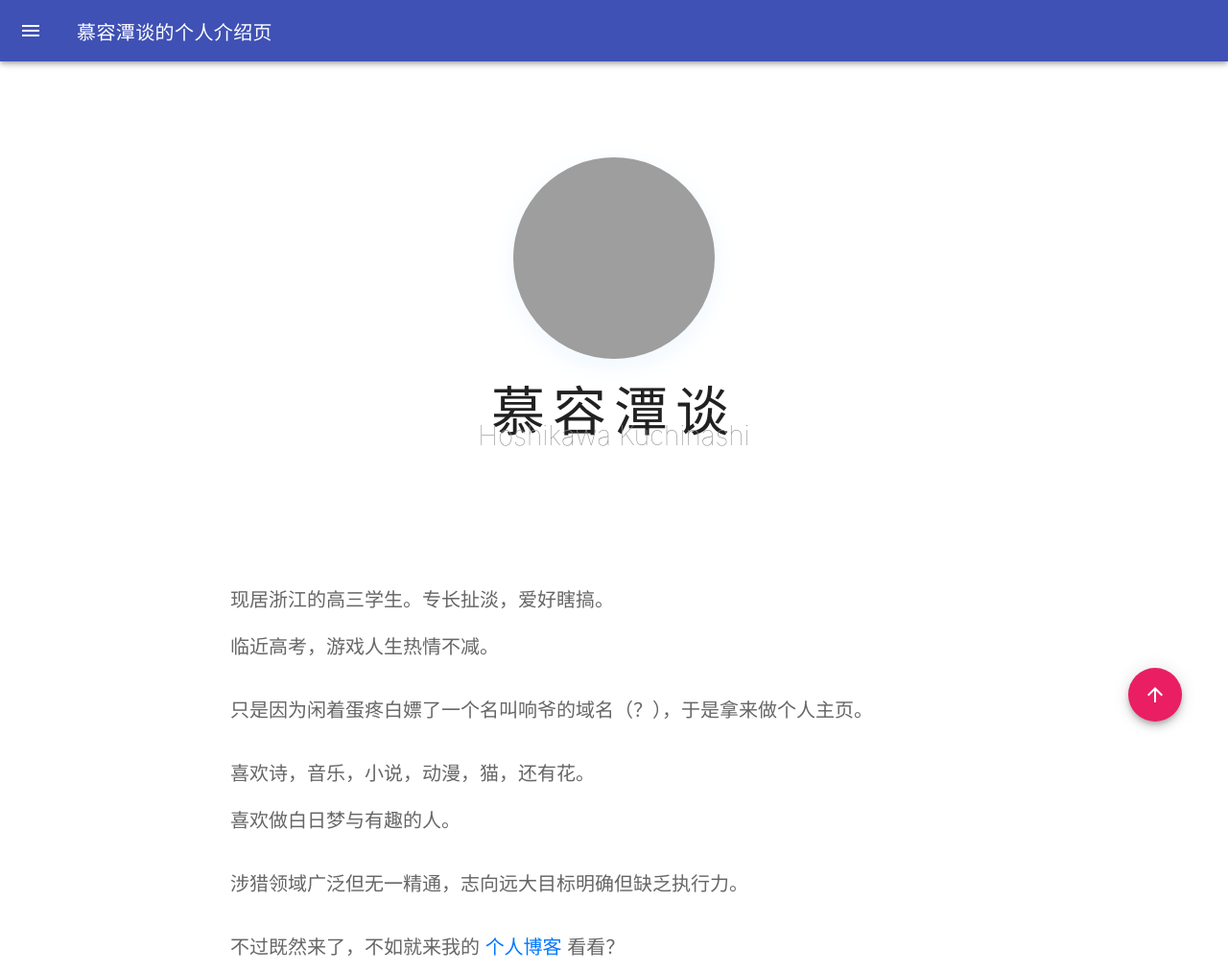
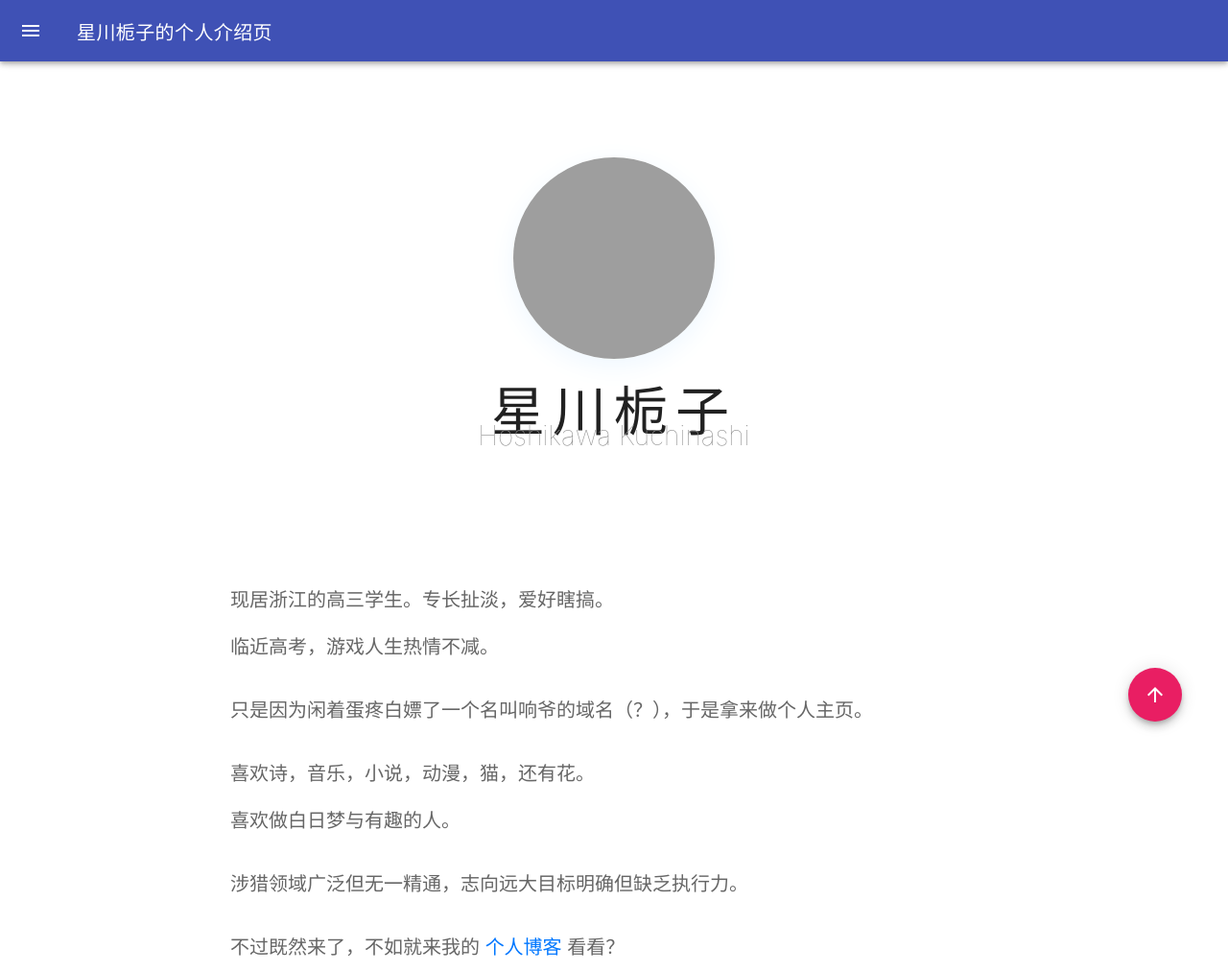
Before and after one commit to MioAkitsuki/Akia, a website: page index.html in a window 1280 px wide. Shown: the whole page at 96% size. Drawn offline with Linux system fonts and the light colour scheme; grey boxes are pictures that could not be loaded; a web font is replaced by a local one.

Commit message:
Update index.html

```diff
--- a/index.html
+++ b/index.html
@@ -6,7 +6,7 @@
   <link rel="stylesheet" href="./css/y.css">
   <link rel="stylesheet" href="./css/mdui.min.css">
   <link rel="stylesheet" href="./css/animate.min.css">
-  <title>慕容潭谈的介绍页</title>
+  <title>星川栀子的个人介绍页</title>
   <link rel="icon" type="image/png" href="./favicon.ico">
 </head>
 <body class="mdui-theme-primary-indigo mdui-appbar-with-toolbar mdui-theme-accent-pink">
@@ -14,7 +14,7 @@
     <div class="mdui-toolbar mdui-color-indigo">
       <a class="mdui-btn mdui-btn-icon" mdui-drawer="{target: '#drawer'}">
       <i class="mdui-icon material-icons">&#xe5d2;</i></a>
-      <span class="mdui-typo-title">慕容潭谈的个人介绍页</span>
+      <span class="mdui-typo-title">星川栀子的个人介绍页</span>
       <div class="mdui-toolbar-spacer"></div>
     </div>
   </div>
@@ -46,7 +46,7 @@
       <img id="avatar" alt="点我点我" src="./img/avatar.png" onclick="showbb()">
       <a id="bb">欢迎</a>
     </div>
-    <h2 id="title">慕容潭谈</h2>
+    <h2 id="title">星川栀子</h2>
     <p id="title-des">Hoshikawa Kuchinashi</p>
 
     <div id="content">
```
